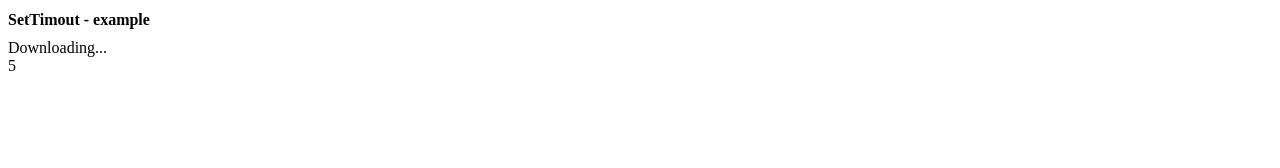
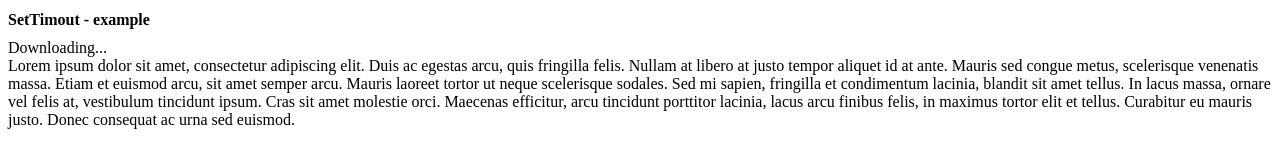
Before and after one commit to kanotten/Lecture-5, a plain HTML site: page index.html in a window 1280 px wide. Drawn offline with Linux system fonts and the light colour scheme.

Commit message:
new task

```diff
--- a/script.js
+++ b/script.js
@@ -1,19 +1,45 @@
-document.addEventListener('DOMContentLoaded', function () {
-    const counterContainer = document.querySelector('.counter');
+// document.addEventListener('DOMContentLoaded', function () {
+//     const counterContainer = document.querySelector('.counter');
+
+//     if (counterContainer) {
+//         let timeLeft = 10;
+
+//         function updateCounter() {
+//             counterContainer.innerHTML = timeLeft;
+
+//             if (timeLeft > 0) {
+//                 setTimeout(function () {
+//                     timeLeft--;
+//                     updateCounter();
+//                 }, 1000);
+//             } else {
+//                 counterContainer.innerHTML = "Countdown finished!";
+//             }
+//         }
+
+//         updateCounter();
+//     }
+// });
+
+document.addEventListener("DOMContentLoaded", function () {
+  const counterContainer = document.querySelector(".counter");
 
   if (counterContainer) {
     let timeLeft = 10;
 
     function updateCounter() {
+      if (timeLeft > 6) {
         counterContainer.innerHTML = timeLeft;
+      } else {
+
+        counterContainer.innerHTML = `Lorem ipsum dolor sit amet, consectetur adipiscing elit. Duis ac egestas arcu, quis fringilla felis. Nullam at libero at justo tempor aliquet id at ante. Mauris sed congue metus, scelerisque venenatis massa. Etiam et euismod arcu, sit amet semper arcu. Mauris laoreet tortor ut neque scelerisque sodales. Sed mi sapien, fringilla et condimentum lacinia, blandit sit amet tellus. In lacus massa, ornare vel felis at, vestibulum tincidunt ipsum. Cras sit amet molestie orci. Maecenas efficitur, arcu tincidunt porttitor lacinia, lacus arcu finibus felis, in maximus tortor elit et tellus. Curabitur eu mauris justo. Donec consequat ac urna sed euismod.`;
+      }
 
       if (timeLeft > 0) {
         setTimeout(function () {
           timeLeft--;
           updateCounter();
         }, 1000);
-            } else {
-                counterContainer.innerHTML = "Countdown finished!";
       }
     }
 
```
Also changed, not shown: index.html (+2 -0 lines). Lines whose indentation alone changed are shown as unchanged.
